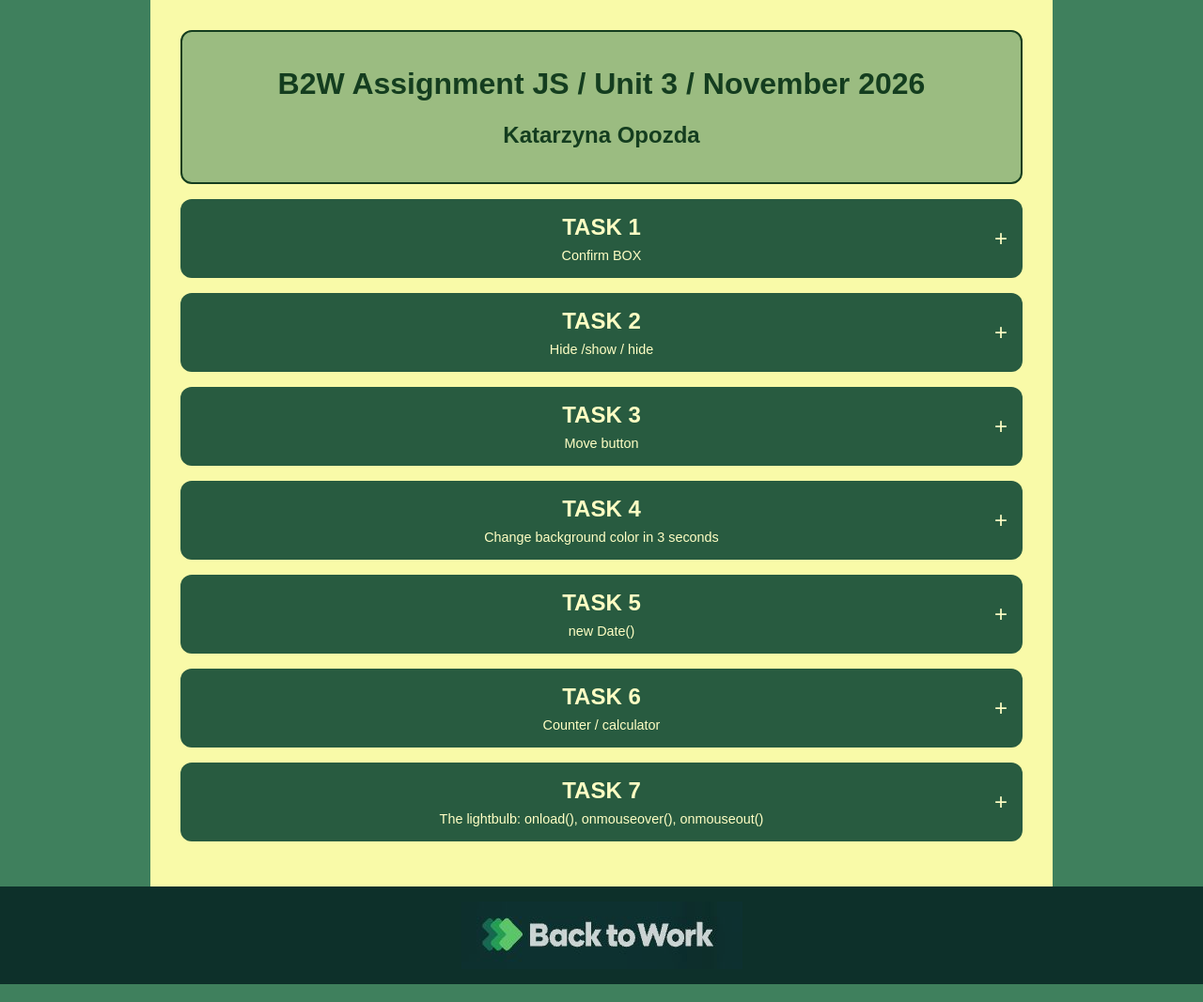
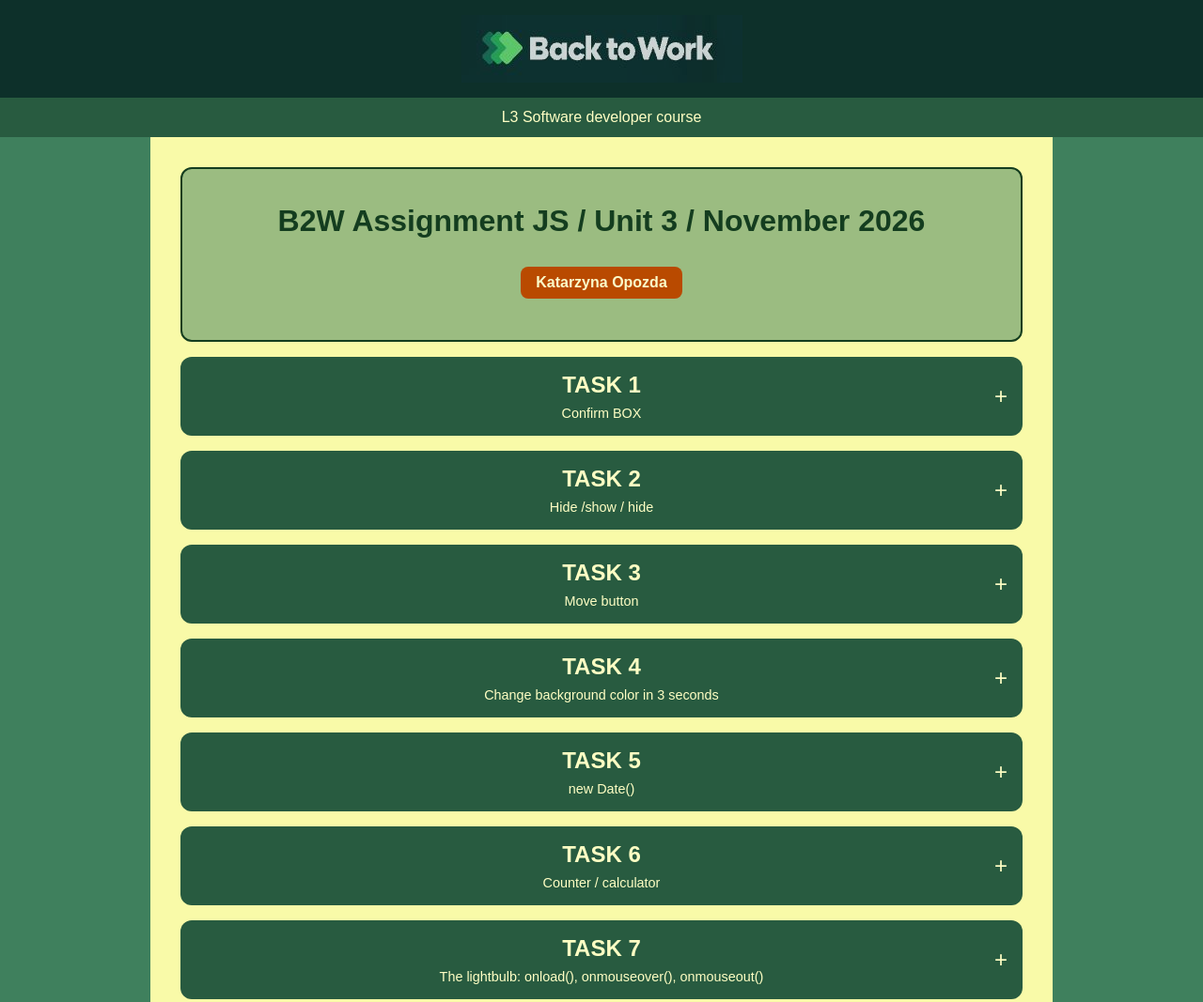
Before and after one commit to Quaczoreq/B2W-JS-assigment, a plain HTML site: page index.html in a window 1280 px wide. Shown: the top 1067 px of the page at 94% size. Drawn offline with Linux system fonts and the light colour scheme.

Commit message:
Update header and lightbulb task
Co-authored-by: Copilot <223556219+Copilot@users.noreply.github.com>

```diff
--- a/assets/CSS/global.css
+++ b/assets/CSS/global.css
@@ -48,13 +48,13 @@ border-color: rgb(39, 51, 45);
     grid-column: 1 / -1;
 }
 
-.site-footer {
+.site-header {
     padding: 1rem;
     background-color: #0d302a;
     text-align: center;
 }
 
-.site-footer img {
+.site-header img {
     display: block;
     max-width: 100%;
     height: auto;
@@ -62,18 +62,35 @@ border-color: rgb(39, 51, 45);
     opacity: 0.8;
 }
 
-button {
+.course-banner {
+    margin: 0;
+    padding: 0.75rem 1rem;
+    background-color: #285b40;
+    color: #ffffc4;
+    font-size: 1rem;
+    text-align: center;
+}
+
+button,
+.profile-link {
     padding: 0.5rem 1rem;
     margin: 0.5rem 0;
-    background-color: #3f805d;
+    background-color: #000000;
     color: #fbfcca;
     border: none;
     border-radius: 8px;
     cursor: pointer;
 }
-button:hover {
+button:hover,
+.profile-link:hover {
     background-color: rgba(36, 54, 45, 0.8);
     transition: background-color 0.7s ease;
+}
+.profile-link {
+    display: inline-block;
+    background-color: #b94a00;
+    font-size: 1rem;
+    text-decoration: none;
 }
 p {
     margin-bottom: 1rem;
--- a/assets/CSS/task-heading.css
+++ b/assets/CSS/task-heading.css
@@ -53,3 +53,10 @@
 .task-card {
     background-color: #d9e9c9;
 }
+
+.bulb-image {
+    display: block;
+    width: 160px;
+    max-width: 100%;
+    height: auto;
+}
--- a/assets/JS/Task1.js
+++ b/assets/JS/Task1.js
@@ -29,3 +29,9 @@ function changeBG(color) {
     }, 3000);
 
 }
+
+function setBulb(isOn) {
+    let bulb = document.getElementById("lightbulb");
+    bulb.src = isOn ? "assets/images/on.png" : "assets/images/off.png";
+    bulb.alt = isOn ? "Lightbulb on" : "Lightbulb off";
+}
--- a/index.html
+++ b/index.html
@@ -9,11 +9,15 @@
     <link rel="stylesheet" href="assets/CSS/screenshot-accordion.css">
 </head>
 <body>
+<header class="site-header">
+    <a href="https://backtoworkuk.com/" target="_blank" rel="noopener noreferrer"><img src="assets/images/b2wlogo.JPG" alt="Back to Work" ></a>
+</header>
+<p class="course-banner">L3 Software developer course</p>
 <main class="page-content">
 <!-- Header Section -->
     <div border="3" style="border: 2px solid #143d1f;">
         <h1 style="color:#143d1f; text-align:center;">B2W Assignment JS / Unit 3 / November 2026</h1>
-        <h2 style="color:#143d1f; text-align:center;">Katarzyna Opozda</h2>
+        <h2 style="text-align:center;"><a class="profile-link" href="https://www.linkedin.com/in/katarzyna-opozda" target="_blank" rel="noopener noreferrer">Katarzyna Opozda</a></h2>
     </div>
 
 <!-- TASK 1 section Confirm BOX -->
@@ -183,7 +187,10 @@
         </summary>
     <section class="task-section">
         <div class="task-card">
-            <p>Add your task here.</p>
+            <p>Move your mouse over the bulb or focus it with Tab to turn it on. Move away or change focus to turn it off.</p>
+            <img id="lightbulb" class="bulb-image" src="assets/images/off.png" alt="Lightbulb off"
+                 tabindex="0" onmouseover="setBulb(true)" onmouseout="setBulb(false)"
+                 onfocus="setBulb(true)" onblur="setBulb(false)">
         </div>
         <div>
             <h3>Annotations</h3>
@@ -199,9 +206,6 @@
 </details>
 
 </main>
-<footer class="site-footer">
-    <a href="https://backtoworkuk.com/" target="_blank" rel="noopener noreferrer"><img src="assets/images/b2wlogo.JPG" alt="Back to Work" ></a>
-</footer>
 
 <script src="assets/JS/Task1.js"></script>
 </body>
```
